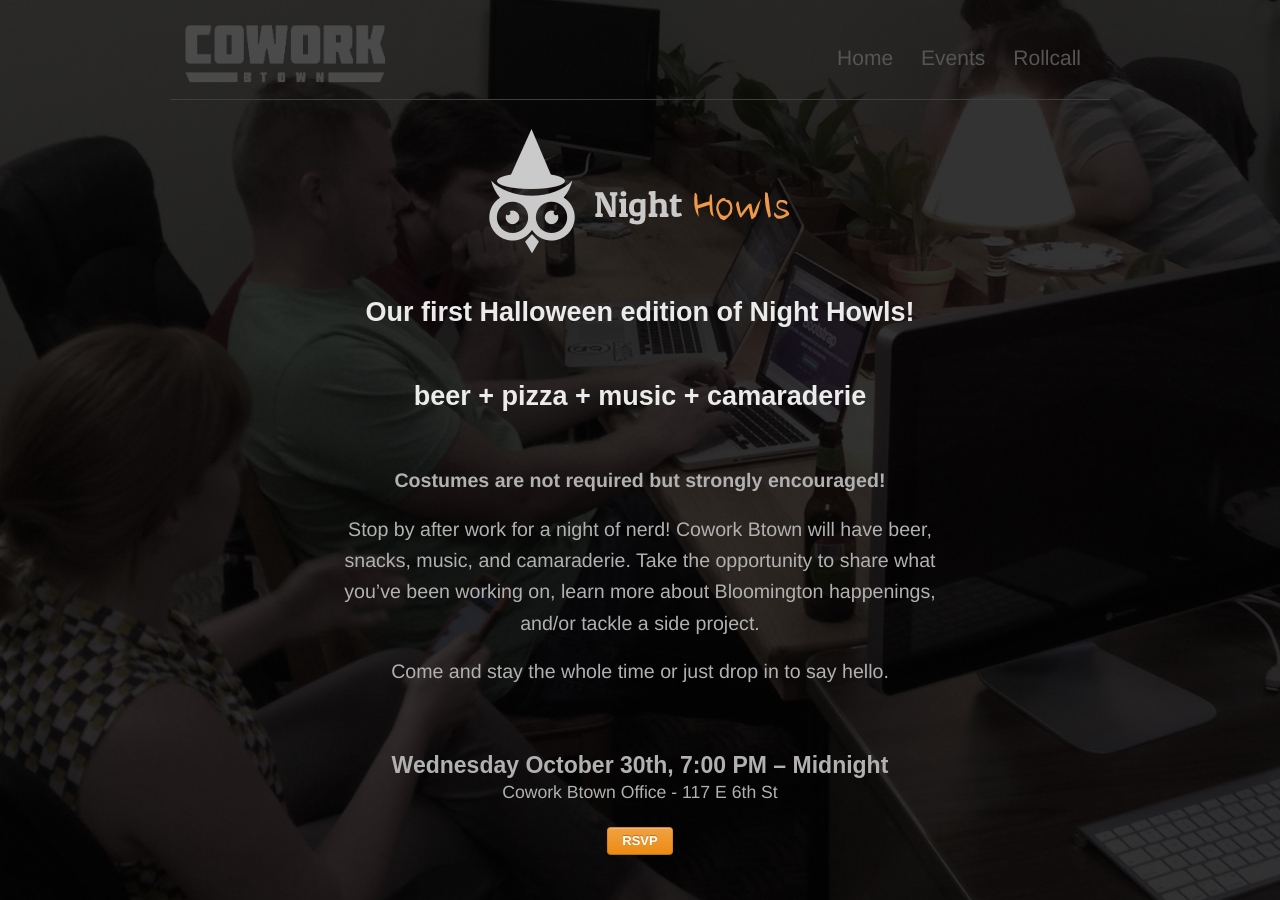
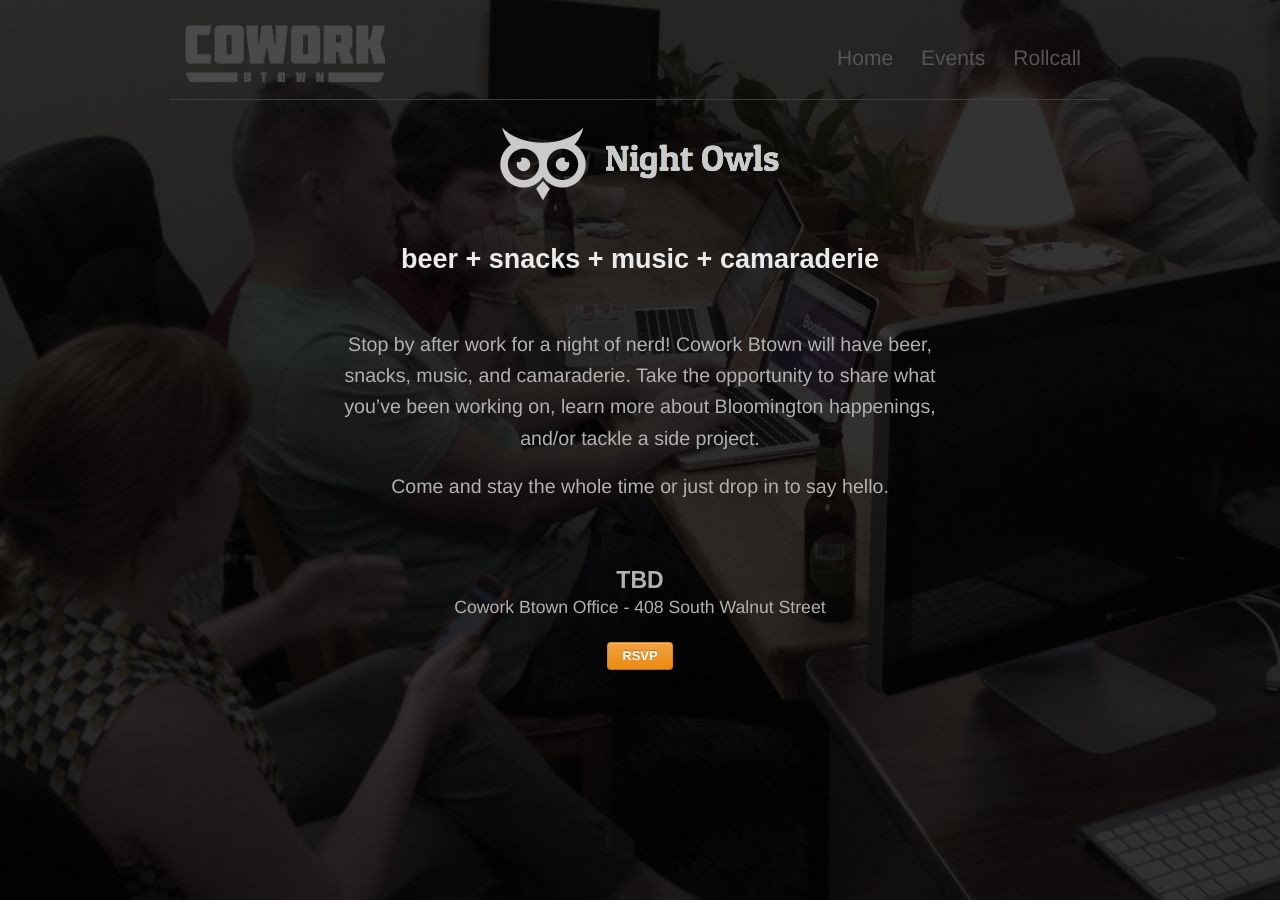
Before and after one commit to internetAaron/cowork-btown, a Jekyll site: the page built from nightowl.html, in a window 1280 px wide. Built offline with Jekyll 4.4.1, drawn with Linux system fonts in a browser that asks for light colours; Markdown is read by kramdown in place of the engine named in the settings.

Commit message:
events updates

```diff
--- a/nightowl.html
+++ b/nightowl.html
@@ -5,14 +5,12 @@
   <div class="container text-center">
     <div class="row">
       <div class="twelve column">
-        <img src="images/site/night-Howls-logo-white.png" alt="Night Owls">
+        <img src="images/site/night-owls-logo-white.png" alt="Night Owls">
       </div>
     </div>
   <div class="row l-white-bg">
     <div class="eight offset-by-two columns">
-      <h3>Our first Halloween edition of Night Howls!</h3>
-      <h3>beer + pizza + music + camaraderie</h3>
-      <p><strong>Costumes are not required but strongly encouraged!</strong></p>
+      <h3>beer + snacks + music + camaraderie</h3>
       <p>Stop by after work for a night of nerd! Cowork Btown will have beer, snacks, music, and camaraderie. Take the opportunity to share what you’ve been working on, learn more about Bloomington happenings, and/or tackle a side project.</p>
 
       <p>Come and stay the whole time or just drop in to say hello.</p>
@@ -20,8 +18,8 @@
 
 
 
-      <h4>Wednesday October 30th, 7:00 PM – Midnight</h4>
-      <p><small><a href="">Cowork Btown Office - 117 E 6th St</a></small></p>
+      <h4>TBD</h4>
+      <p><small><a href="">Cowork Btown Office - 408 South Walnut Street</a></small></p>
       <p><a href="http://www.formstack.com/forms/?1576766-dbLnXJ2ISr" class="btn primary">RSVP</a></p>
 
 
```
Also changed, not shown: index.html (+4 -4 lines), images/site/night-owls-logo-white.png (added), 4 other files.
